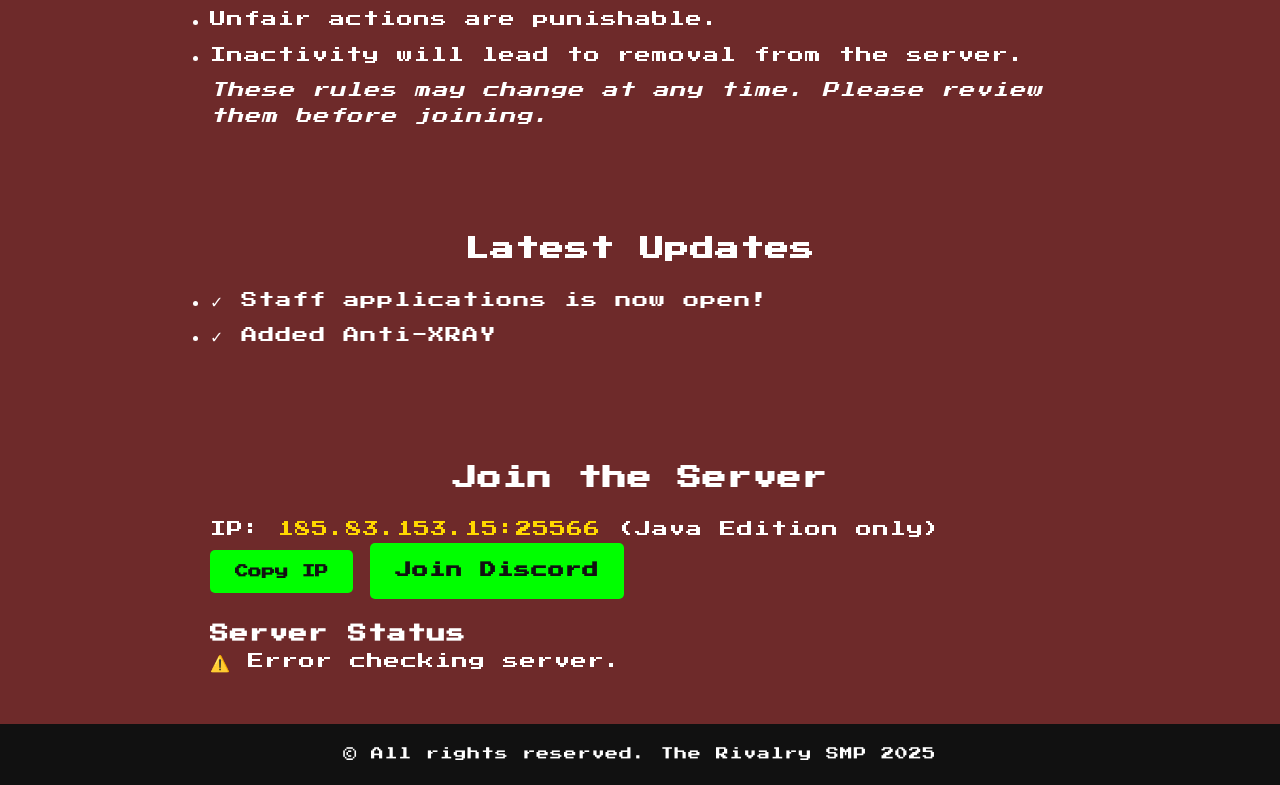
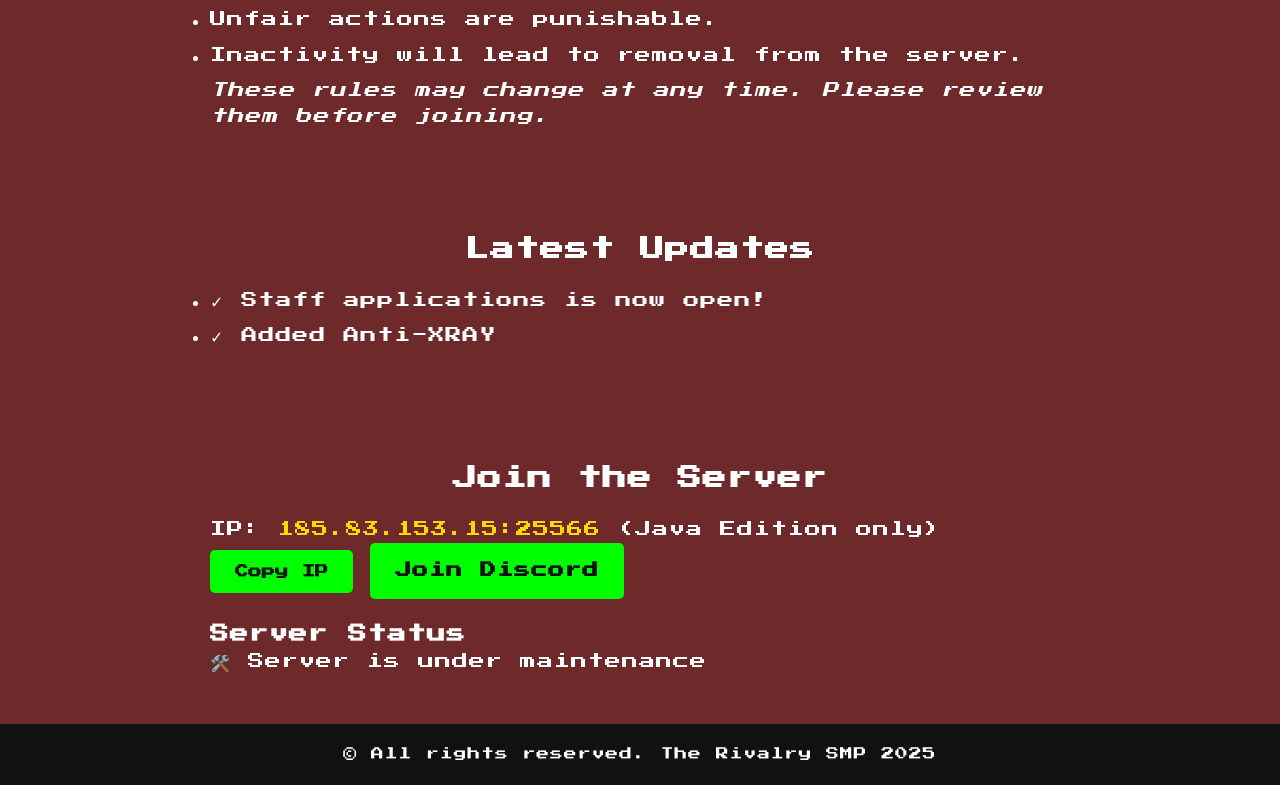
Before and after one commit to Memoo610/RivalrySMP, a plain HTML site: page index.html in a window 1280 px wide. Shown: the part 1819-2604 px from the top of the page. Drawn offline with Linux system fonts and the light colour scheme; no server answers.

Commit message:
Maintenace SERVER

```diff
--- a/index.html
+++ b/index.html
@@ -94,6 +94,9 @@
     </section>
 
     <script>
+        // Set this to true if server is in maintenance
+        const maintenance = true; // true = maintenance, false = normal
+
         function copyIP() {
             const ip = document.getElementById('server-ip').textContent;
             navigator.clipboard.writeText(ip).then(() => {
@@ -104,15 +107,22 @@
         }
 
         async function checkServer() {
+            const statusEl = document.getElementById("status");
+            const playersEl = document.getElementById("players");
+
+            // If maintenance is on, show maintenance status
+            if (maintenance) {
+                statusEl.textContent = "🛠️ Server is under maintenance";
+                playersEl.textContent = "";
+                return;
+            }
+
             const ip = "185.83.153.15";
             const port = "25566";
 
             try {
                 const response = await fetch(`https://api.mcsrvstat.us/2/${ip}:${port}`);
                 const data = await response.json();
-
-                const statusEl = document.getElementById("status");
-                const playersEl = document.getElementById("players");
 
                 if (data.online) {
                     statusEl.textContent = "🟢 Server is ONLINE!";
@@ -122,12 +132,13 @@
                     playersEl.textContent = "";
                 }
             } catch (err) {
-                document.getElementById("status").textContent = "⚠️ Error checking server.";
+                statusEl.textContent = "⚠️ Error checking server.";
+                playersEl.textContent = "";
                 console.error(err);
             }
         }
 
-        // Check server immediately and then every 30 seconds
+        // Check server immediately and every 30 seconds
         checkServer();
         setInterval(checkServer, 30000);
     </script>
```
